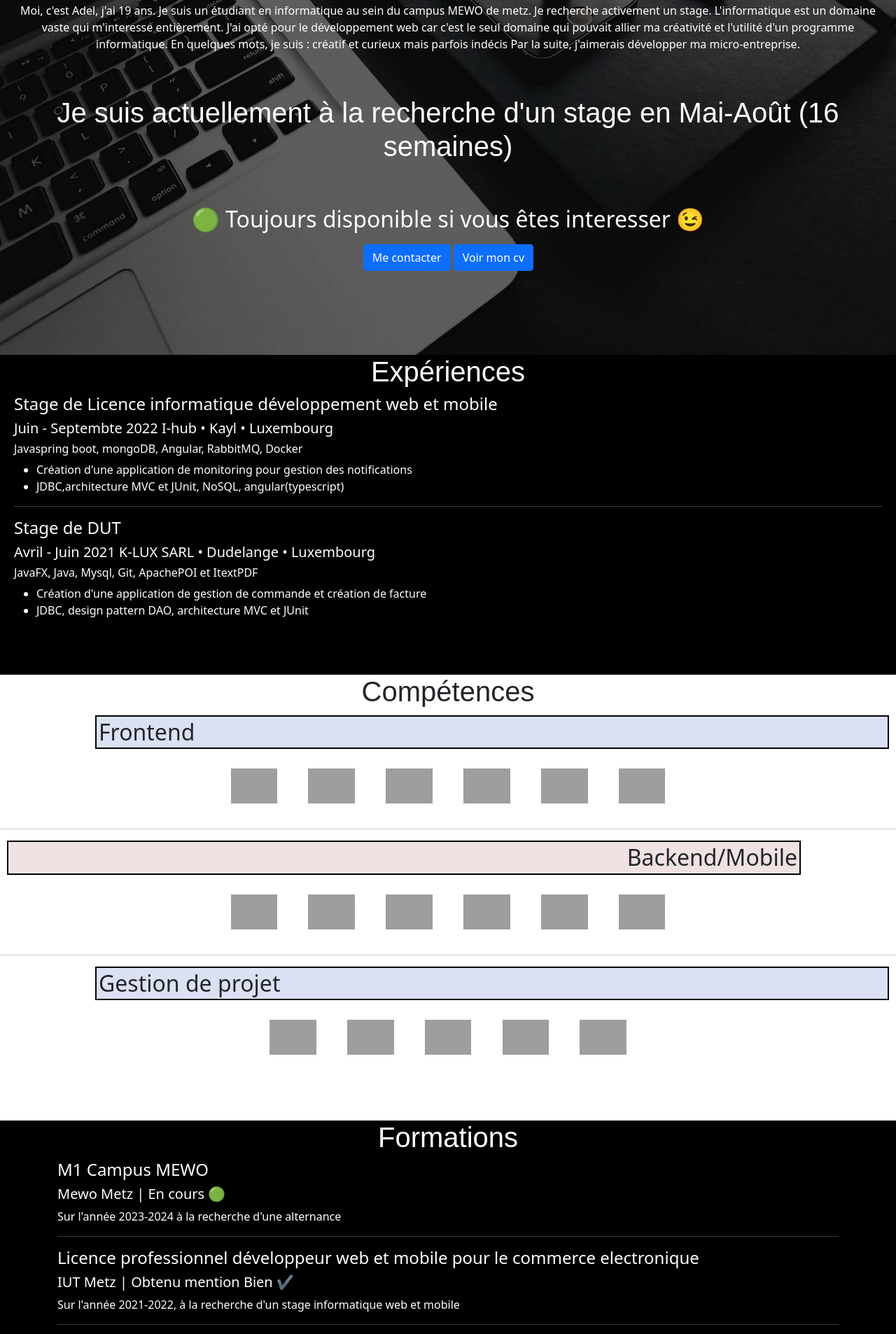
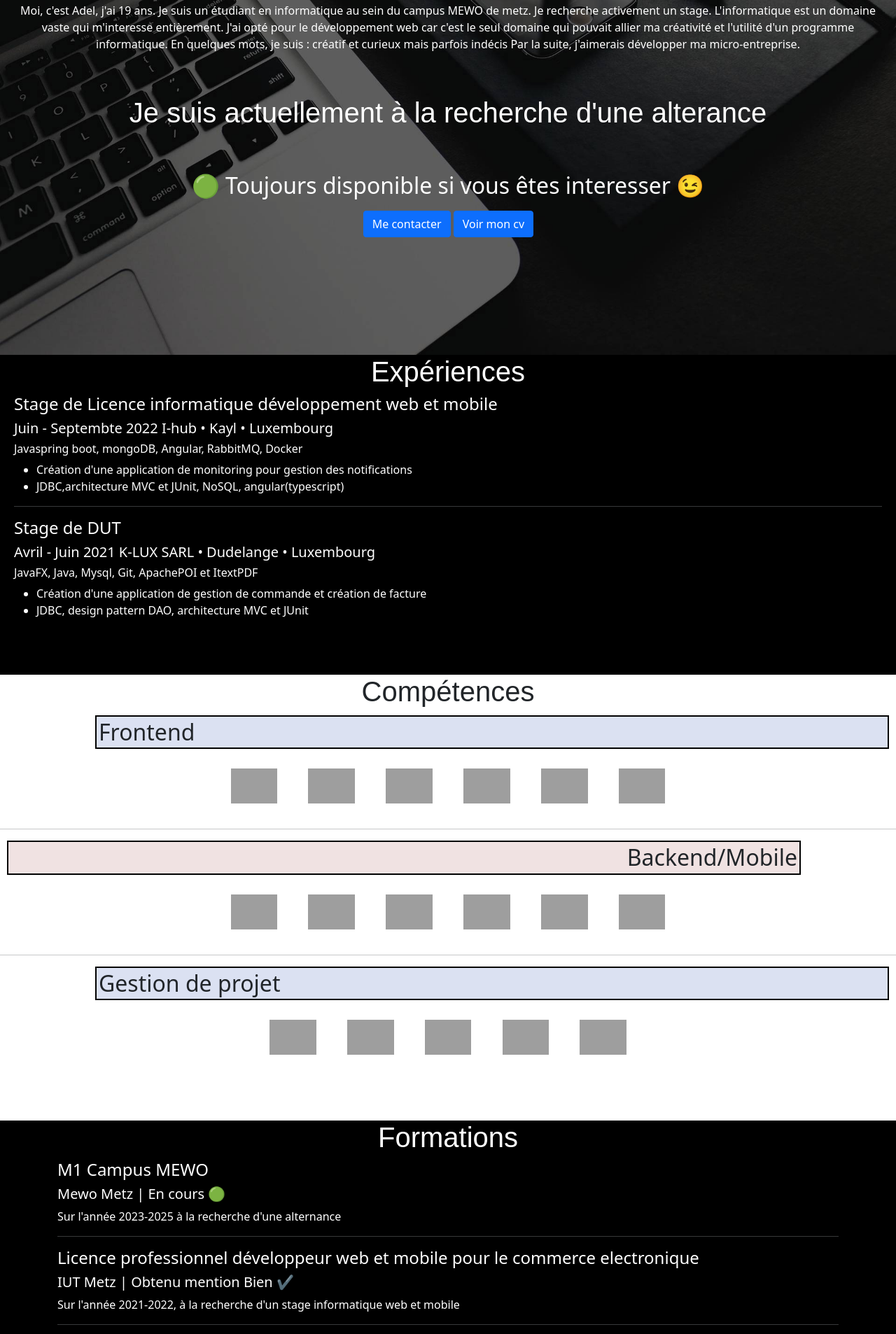
Before and after one commit to Leknif571/Leknif571.github.io, a plain HTML site: page index.html in a window 1280 px wide. Shown: the part 349-2255 px from the top of the page at 70% size. Drawn offline with nearby package versions, Linux system fonts and the light colour scheme; grey boxes are pictures that could not be loaded.

Commit message:
Update index.html

```diff
--- a/index.html
+++ b/index.html
@@ -50,7 +50,7 @@
             curieux mais parfois indécis Par la suite, j'aimerais
             développer ma micro-entreprise.
         </p>
-        <h1 data-aos="fade-left" data-aos-easing="ease-in-back" data-aos-offset="0" data-aos-delay="500" class="test">Je suis actuellement à la recherche d'un stage en Mai-Août (16 semaines) </h1>
+        <h1 data-aos="fade-left" data-aos-easing="ease-in-back" data-aos-offset="0" data-aos-delay="500" class="test">Je suis actuellement à la recherche d'une alterance</h1>
         <h2 data-aos="fade-up-right" data-aos-easing="ease-in-back" data-aos-offset="0" data-aos-delay="700" class="test">🟢 Toujours disponible si vous êtes interesser 😉</h2>
 
         <div data-aos="flip-left" class="text-center mt-3" data-aos-easing="ease-in-back" data-aos-offset="0" data-aos-delay="900">
@@ -138,7 +138,7 @@
              <div class="left" data-aos="fade-left" data-aos-delay="200">
                   <h4>M1 Campus MEWO</h4>
                   <h5>Mewo Metz | En cours 🟢 </h5>
-                  <p>Sur l'année 2023-2024 à la recherche d'une alternance</p>
+                  <p>Sur l'année 2023-2025 à la recherche d'une alternance</p>
               </div>
 
                   <hr class="border-top">
```
